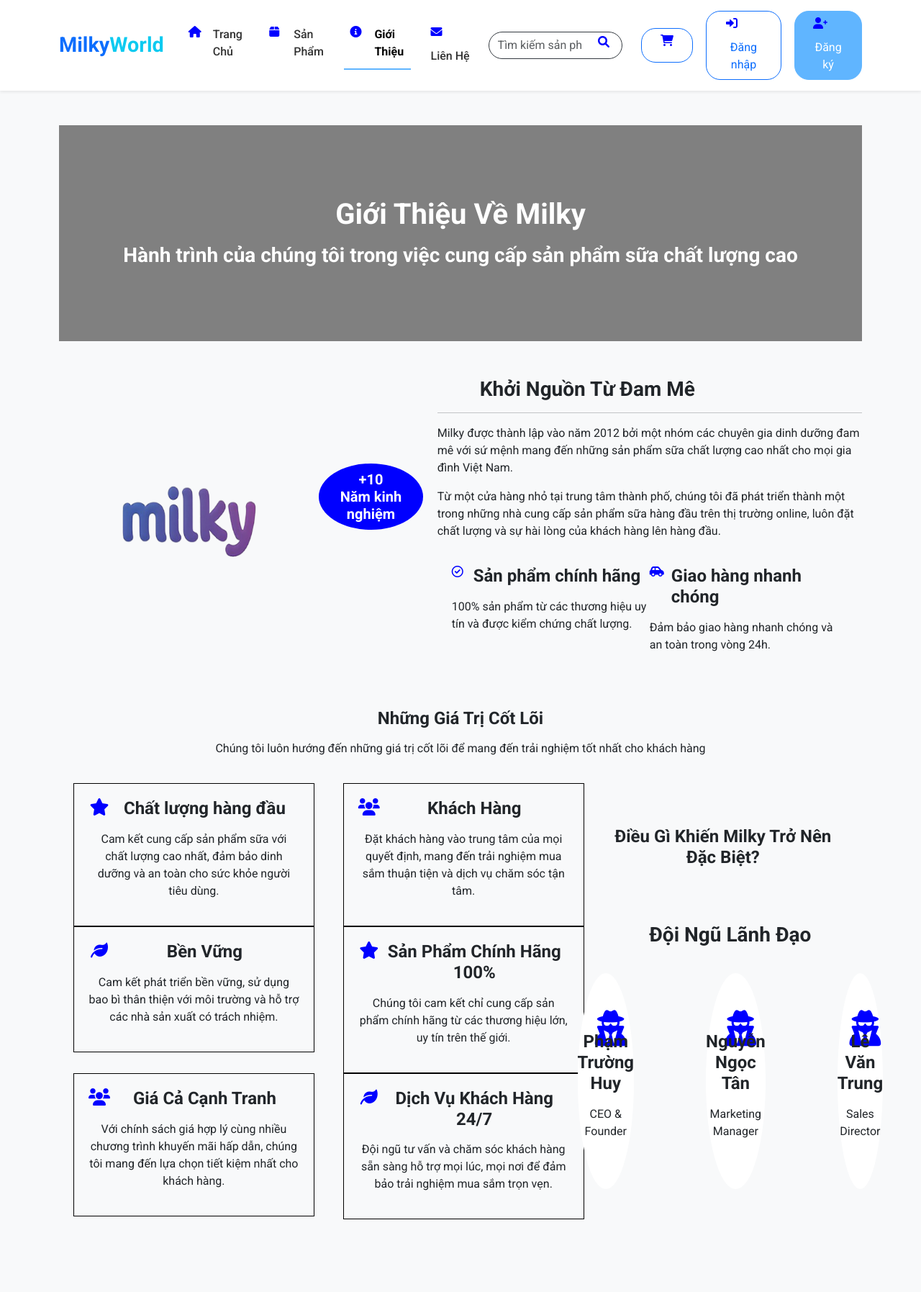
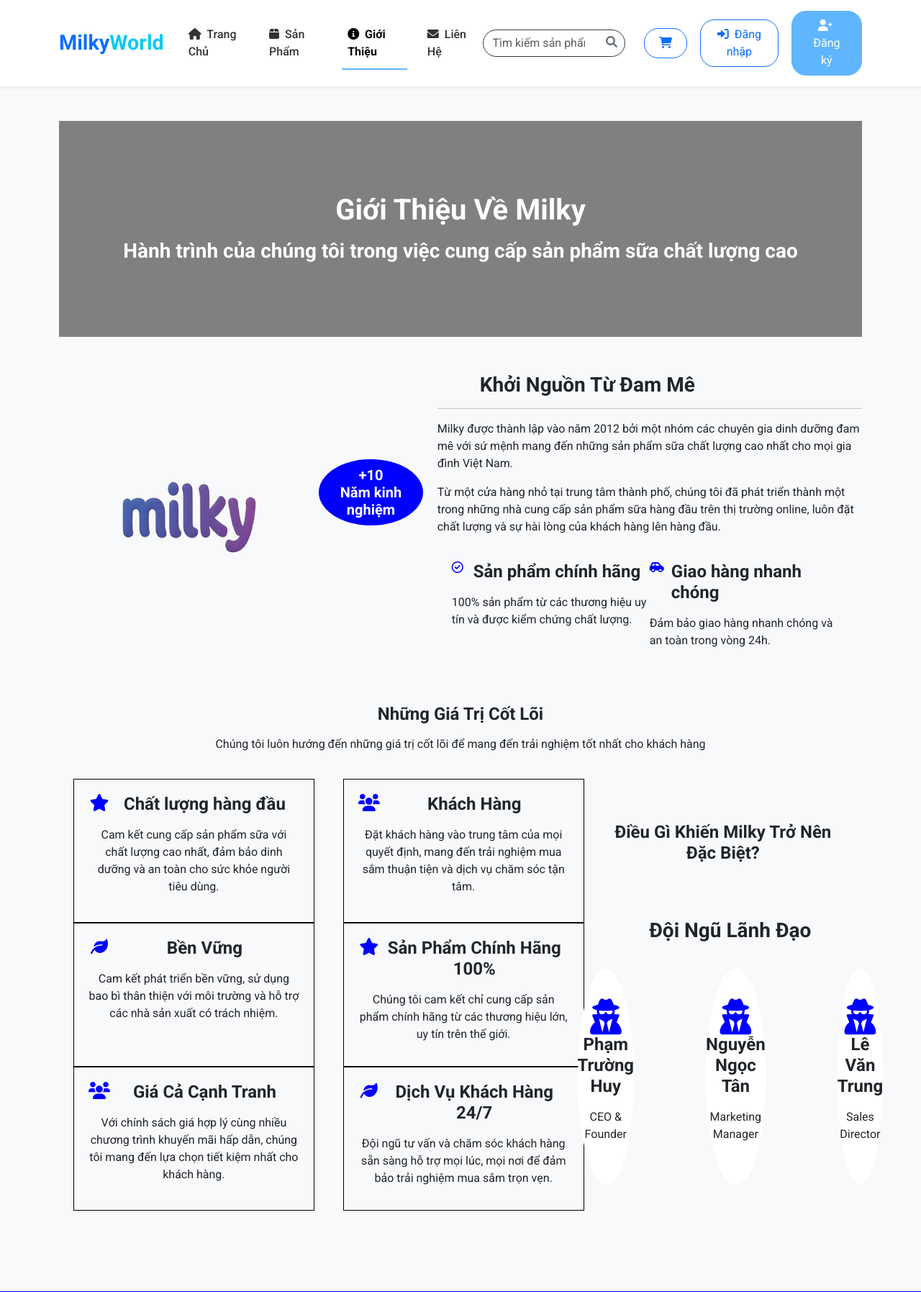
Before and after one commit to PhmHuy1710/DAU-WEB-BANSUA, a PHP site: page /about.php in a window 1280 px wide. Shown: the top 1795 px of the page at 72% size. Run offline with PHP 8.4, Linux system fonts and the light colour scheme; data comes from the database, SQL or seed files in the repository.

Commit message:
Fix icon ID usage for consistency and adjust layout properties in about page

```diff
--- a/about.php
+++ b/about.php
@@ -60,7 +60,7 @@ $brand_result = mysqli_query($conn, $brand_sql);
 
         width: 50%;
     }
-    i{
+    #i{
         width: 30px;
         height: 30px;
         border-radius: 50%;
@@ -78,6 +78,7 @@ $brand_result = mysqli_query($conn, $brand_sql);
     }
     .row3-bottom1 {
         width: 30%;
+        height: 200px;
         padding: 20px;
         border: 1px solid black;
         display: inline-block;
@@ -207,12 +208,12 @@ $brand_result = mysqli_query($conn, $brand_sql);
                 </div>
                 <div class="bottom">
                     <div class="bottom-left">
-                        <i class="fa-regular fa-circle-check"></i>
+                        <i id="i" class="fa-regular fa-circle-check"></i>
                         <h4>Sản phẩm chính hãng</h4>
                         <p>100% sản phẩm từ các thương hiệu uy tín và được kiểm chứng chất lượng.</p>
                     </div>
                     <div class="bottom-right">
-                        <i class="fa-solid fa-car-side"></i>
+                        <i id="i" class="fa-solid fa-car-side"></i>
                         <H4>Giao hàng nhanh chóng</H4>
                         <P>Đảm bảo giao hàng nhanh chóng và an toàn trong vòng 24h.</P>
                     </div>
@@ -226,16 +227,15 @@ $brand_result = mysqli_query($conn, $brand_sql);
             </div>
             <div class="row3-bottom">
                 <div class="row3-bottom1">
-
-                    <h4><i class="fa-solid fa-star"></i>Chất lượng hàng đầu</h4>
+                    <h4><i id="i" class="fa-solid fa-star"></i>Chất lượng hàng đầu</h4>
                     <p>Cam kết cung cấp sản phẩm sữa với chất lượng cao nhất, đảm bảo dinh dưỡng và an toàn cho sức khỏe người tiêu dùng.</p>
                 </div>
                 <div class="row3-bottom1">
-                    <h4><i class="fa-solid fa-users"></i>Khách Hàng</h4>
+                    <h4><i id="i" class="fa-solid fa-users"></i>Khách Hàng</h4>
                     <p>Đặt khách hàng vào trung tâm của mọi quyết định, mang đến trải nghiệm mua sắm thuận tiện và dịch vụ chăm sóc tận tâm.</p>
                 </div>
                 <div class="row3-bottom1">
-                    <H4><i class="fa-solid fa-leaf"></i>Bền Vững</H4>
+                    <H4><i id="i" class="fa-solid fa-leaf"></i>Bền Vững</H4>
                     <P>Cam kết phát triển bền vững, sử dụng bao bì thân thiện với môi trường và hỗ trợ các nhà sản xuất có trách nhiệm.</P>
                 </div>
             </div>
```
